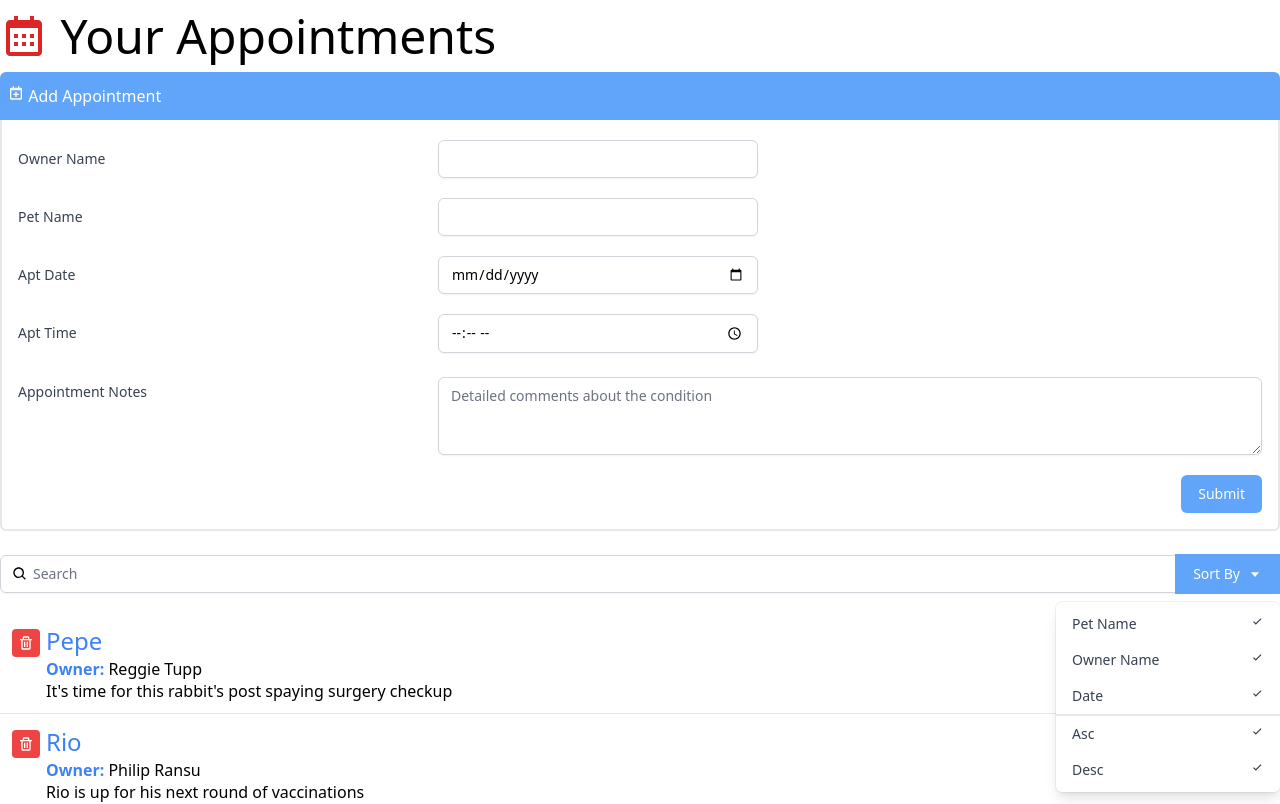
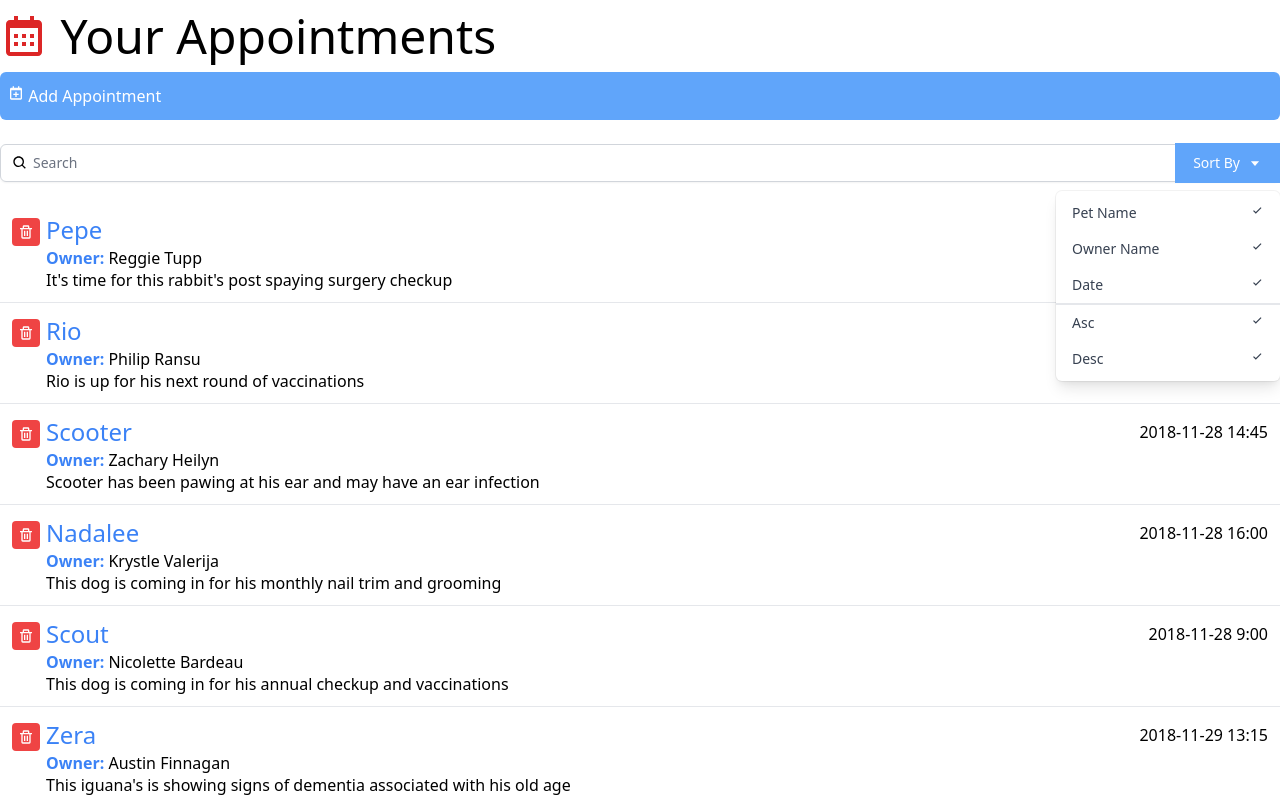
Before and after one commit to thompson-1657/react_appointments, a React (Create React App) app: page / in a window 1280 px wide. Shown: the top 804 px of the page. Built offline with nearby package versions, Linux system fonts and the light colour scheme.

Commit message:
toggle appt form

```diff
--- a/src/components/AddAppointment.js
+++ b/src/components/AddAppointment.js
@@ -1,13 +1,22 @@
-import React from 'react'
+import {React, useState} from 'react'
 import { BiCalendarPlus } from "react-icons/bi";
 
 export const AddAppointment = () => {
+
+  let [toggleForm, setToggleForm] = useState(false)
+
+
+
     return (
         <div>
-      <button className="bg-blue-400 text-white px-2 py-3 w-full text-left rounded-t-md">
+      <button
+      onClick={()=> {setToggleForm(!toggleForm)}}
+      className={`bg-blue-400 text-white px-2 py-3 w-full text-left rounded-t-md ${toggleForm ? 'rounded-t-md' : 'rounded-md'}`}>
         <div><BiCalendarPlus className="inline-block align-text-top" />  Add Appointment</div>
       </button>
-      <div className="border-r-2 border-b-2 border-l-2 border-light-blue-500 rounded-b-md pl-4 pr-4 pb-4">
+      {
+        toggleForm &&
+        <div className="border-r-2 border-b-2 border-l-2 border-light-blue-500 rounded-b-md pl-4 pr-4 pb-4">
         <div className="sm:grid sm:grid-cols-3 sm:gap-4 sm:items-start  sm:pt-5">
           <label htmlFor="ownerName" className="block text-sm font-medium text-gray-700 sm:mt-px sm:pt-2">
             Owner Name
@@ -67,6 +76,7 @@
           </div>
         </div>
       </div>
+      }
     </div>
     )
 }
```
